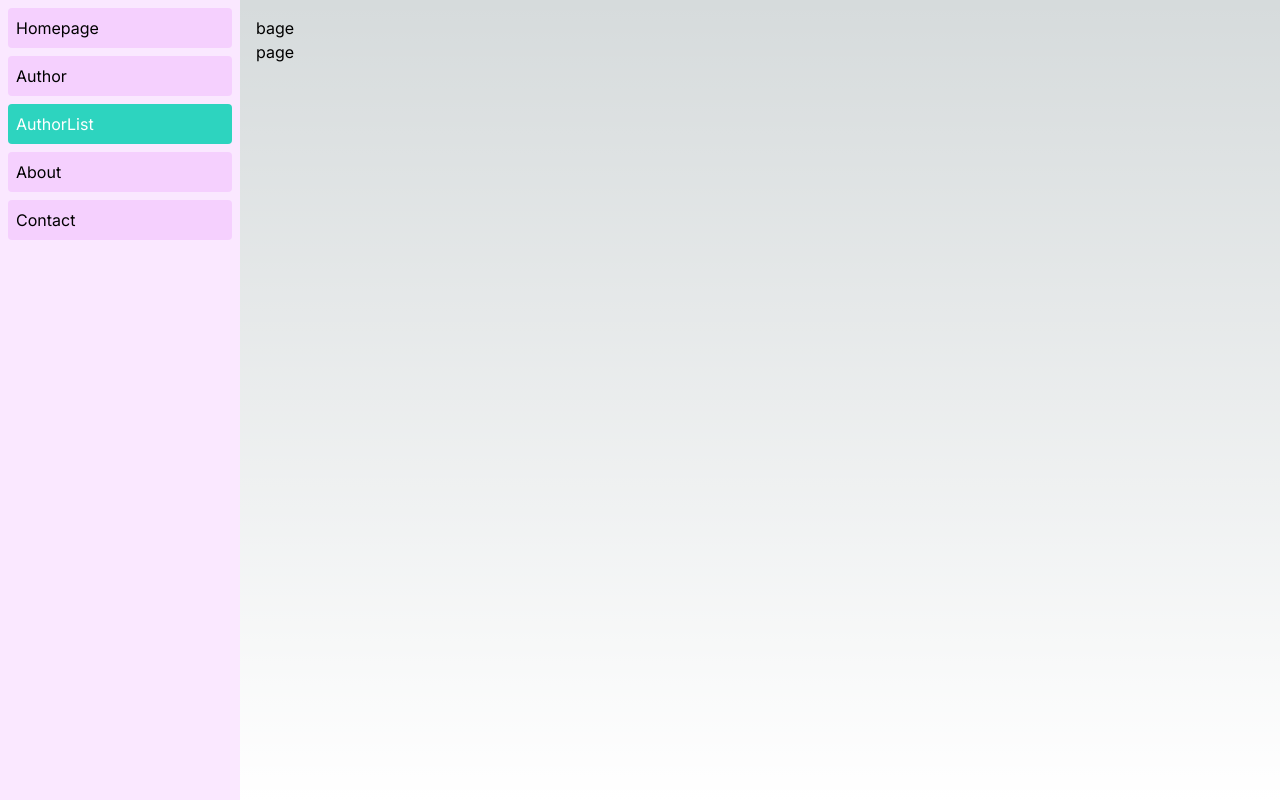
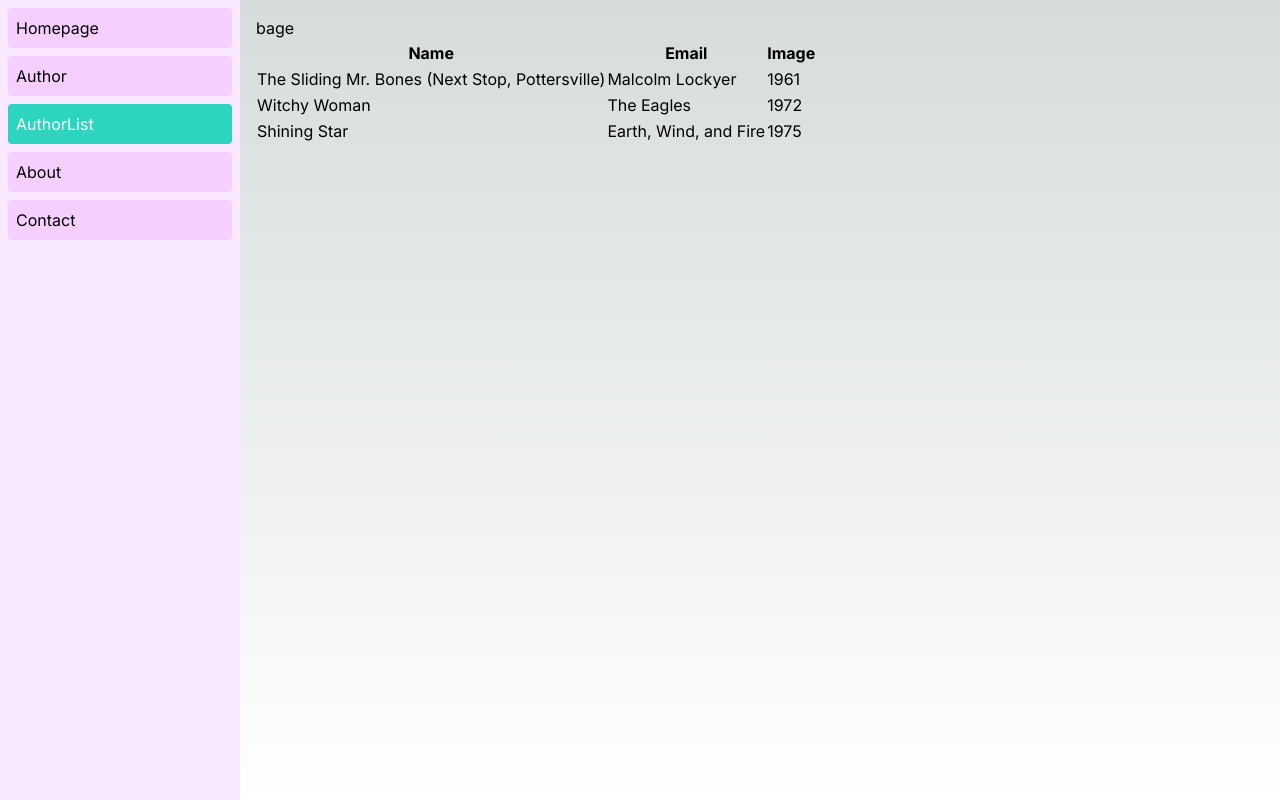
Before and after one commit to 19khaled88/prisma_vercel_cloudinary_ui, a Next.js app: page /dashboard/authorList in a window 1280 px wide. Built offline with nearby package versions, Linux system fonts and the light colour scheme; no server answers.

Commit message:
change public url

```diff
--- a/src/app/(dashboardLayout)/dashboard/authorList/page.tsx
+++ b/src/app/(dashboardLayout)/dashboard/authorList/page.tsx
@@ -4,9 +4,35 @@
 const page = () => {
     const authors = fetch(`${process.env.API_LINK}/author/allAuthor`).then(res => res.json()).then(data => { return data })
     console.log(authors)
-  return (
-    <div>page</div>
-  )
+    return (
+        <div><table className="table-auto">
+            <thead>
+                <tr>
+                    <th>Name</th>
+                    <th>Email</th>
+                    <th>Image</th>
+                </tr>
+            </thead>
+            <tbody>
+                <tr>
+                    <td>The Sliding Mr. Bones (Next Stop, Pottersville)</td>
+                    <td>Malcolm Lockyer</td>
+                    <td>1961</td>
+                </tr>
+                <tr>
+                    <td>Witchy Woman</td>
+                    <td>The Eagles</td>
+                    <td>1972</td>
+                </tr>
+                <tr>
+                    <td>Shining Star</td>
+                    <td>Earth, Wind, and Fire</td>
+                    <td>1975</td>
+                </tr>
+            </tbody>
+        </table>
+        </div>
+    )
 }
 
 export default page
```
